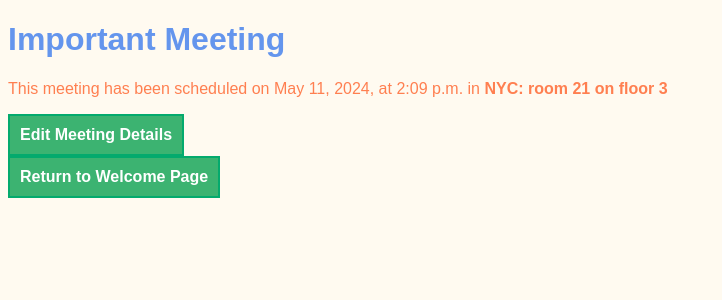
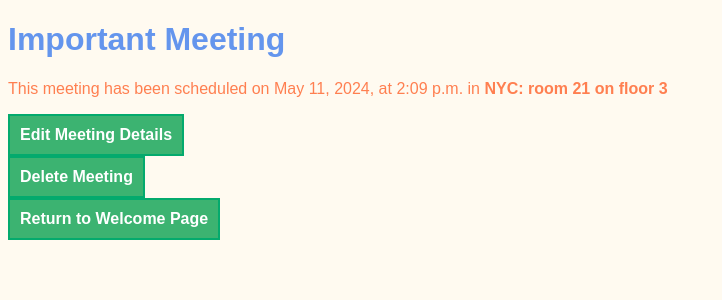
Before and after one commit to VMGranite/djangoProject, a Django app: page /meetings/1 in a window 1280 px wide. Shown: the top 300 px of the page, without its empty margins (0-722 px from the left). Run offline with Django 5.2, Linux system fonts and the light colour scheme; data comes from the database, SQL or seed files in the repository; both versions use the stored data as it was after the commit.

Commit message:
create delete meeting page

```diff
--- a/meeting_planner/meetings/templates/meetings/detail.html
+++ b/meeting_planner/meetings/templates/meetings/detail.html
@@ -12,6 +12,8 @@
 
     <a href="{% url 'edit' meeting.id %}">Edit Meeting Details</a>
     <br>
+    <a href="{% url 'delete' meeting.id %}">Delete Meeting</a>
+    <br>
     <a href="{% url 'welcome' %}">Return to Welcome Page</a>
 
 
--- a/meeting_planner/meetings/urls.py
+++ b/meeting_planner/meetings/urls.py
@@ -7,5 +7,6 @@ urlpatterns = [
     path('<int:id>', views.detail, name="detail"),
     path('rooms', views.rooms_list, name="rooms"),
     path('new', views.new, name="new"),
-    path('edit/<int:id>', views.edit, name="edit")
+    path('edit/<int:id>', views.edit, name="edit"),
+    path('delete/<int:id>', views.delete, name="delete")
 ]
--- a/meeting_planner/meetings/views.py
+++ b/meeting_planner/meetings/views.py
@@ -10,7 +10,7 @@ def detail(request, id):
 
 
 def rooms_list(request):
-    return render(request, "meetings/rooms.html",{"rooms": Room.objects.all()})
+    return render(request, "meetings/rooms.html", {"rooms": Room.objects.all()})
 
 
 MeetingForm = modelform_factory(Meeting, exclude=[])
@@ -37,3 +37,14 @@ def edit(request, id):
     else:
         form = MeetingForm(instance=meeting)
     return render(request, "meetings/edit.html", {"form": form})
+
+
+def delete(request, id):
+    meeting = get_object_or_404(Meeting, pk=id)
+    if request.method == "POST":
+        # Form is only shown to ask for confirmation
+        # When we get a POST, we know we can go ahead and delete
+        meeting.delete()
+        return redirect("welcome")
+    else:
+        return render(request, "meetings/delete.html", {"meeting": meeting})
```
Also changed, not shown: meeting_planner/meetings/templates/meetings/delete.html (added, +15 -0 lines), meeting_planner/db.sqlite3.
